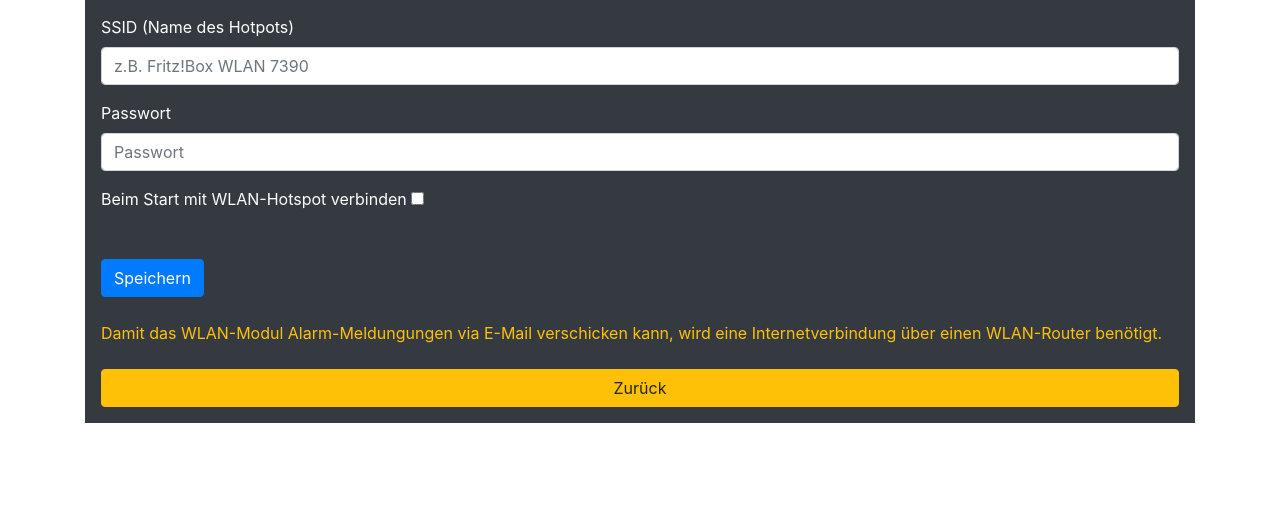
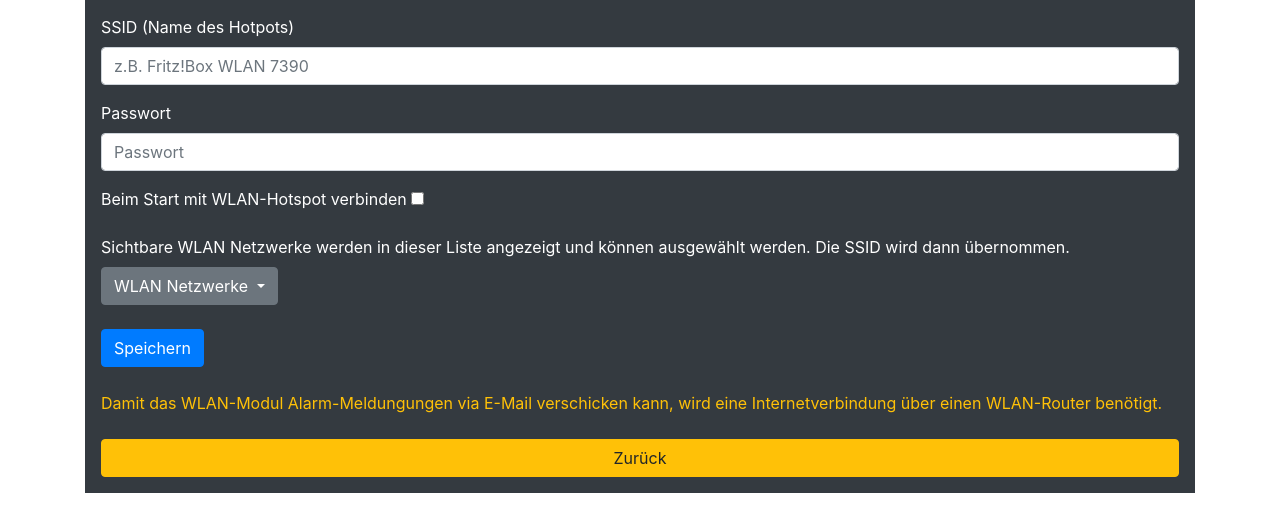
Before and after one commit to sosi-deadeye/raspberry-akku-server, a FastAPI app: template templates/wifi_internet.html in a window 1280 px wide. Shown: the part 103-635 px from the top of the page. Run offline with FastAPI, Linux system fonts and the light colour scheme; the template is opened without the code that fills it, so the values that code supplies are empty; parts of the project's set-up code (start-up, migrations or seed data) failed here and were passed over; some libraries are stand-ins or nearby versions.

```diff
--- a/templates/wifi_internet.html
+++ b/templates/wifi_internet.html
@@ -27,6 +27,17 @@
             <label for="client_mode">Beim Start mit WLAN-Hotspot verbinden</label>
             <input type="checkbox" id="client_mode" name="client_mode" {{ client_mode }}>
         </div>
+
+        <label for="dd">Sichtbare WLAN Netzwerke werden in dieser Liste angezeigt und können ausgewählt werden. Die SSID wird dann übernommen.</label>
+        <div class="dropdown" id="dd">
+            <button class="btn btn-secondary dropdown-toggle" type="button" id="dropdownMenuButton"
+                    data-toggle="dropdown" aria-haspopup="true" aria-expanded="false">
+                WLAN Netzwerke
+            </button>
+            <div class="dropdown-menu" aria-labelledby="dropdownMenuButton" id="access-points">
+                <!-- <a class="dropdown-item" href="#">Action</a> -->
+            </div>
+        </div>
         <br/>
         <button type="submit" class="btn btn-primary">Speichern</button>
         <br/><br/>
@@ -39,6 +50,31 @@
     </form>
 </div>
 
+<script type="text/javascript">
+    let ap;
+    fetch("/api/wlan/list").then(function (request) {
+        return request.json()
+    }).then(function (data) {
+        let text;
+        let menu;
+        let div;
+        menu = document.getElementById("access-points");
+        for (ap in data["aps"]) {
+            text = data["aps"][ap];
+            div = document.createElement("div");
+            div.innerText = text;
+            div.className = "dropdown-item";
+            div.onclick = function (butt) {
+                let src;
+                src = butt.target.innerText;
+                // console.log(src)
+                document.getElementById("ssid").value = src;
+            }
+            menu.appendChild(div);
+        }
+    })
+</script>
+
 <script src="/vendor/jquery/jquery-3.3.1.slim.min.js"></script>
 <script src="/vendor/popper/popper.min.js"></script>
 <script src="/vendor/bootstrap/js/bootstrap.min.js"></script>
```
